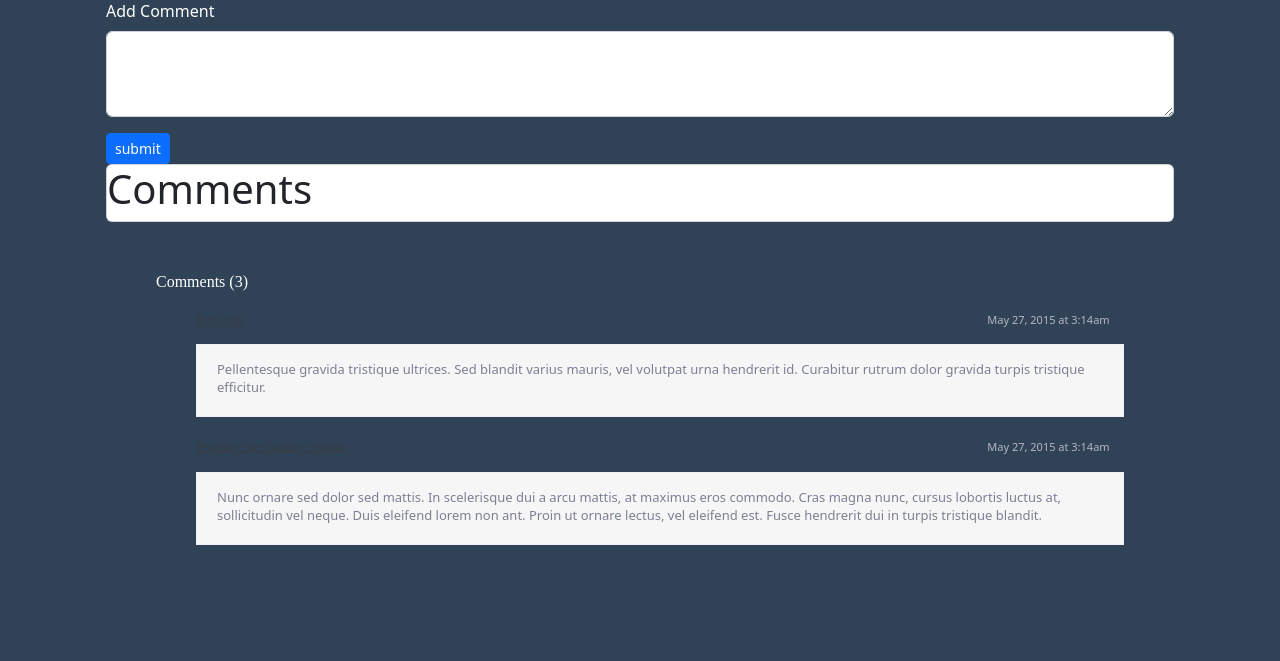
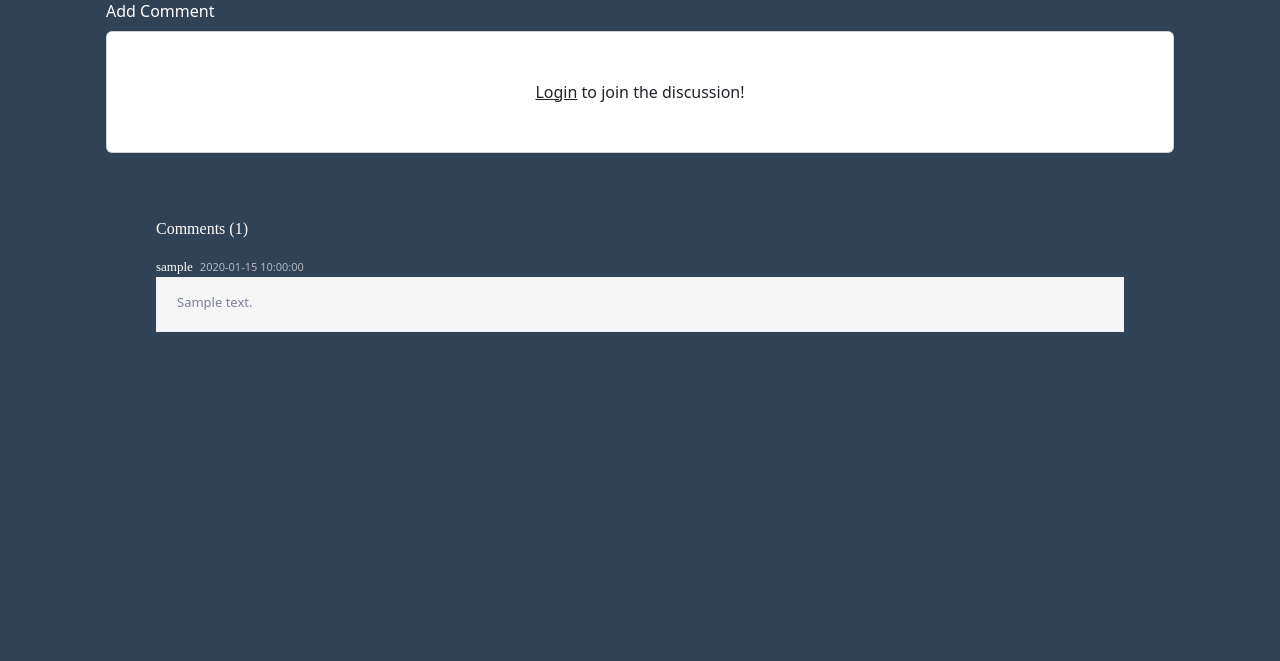
Before and after one commit to bconti123/capstone-project-1, a Flask app: template templates/cards/detail.html in a window 1280 px wide. Shown: the part 589-1250 px from the top of the page. After the commit the page ends 921 px from the top, so only its background shows below. Run offline with Flask 3, Linux system fonts and the light colour scheme; tables that the repository leaves empty hold one stand-in row (values such as "Sample post"); the template is opened without the code that fills it: values that come from a table or form of the project are taken from there, most other values are stand-ins (such as "Sample title", 1, 10 or a date in 2020); grey boxes are pictures that could not be loaded.

Commit message:
Finished Bootstrap and Comment Section

```diff
--- a/app.py
+++ b/app.py
@@ -1,11 +1,12 @@
 import os
-from flask import Flask, render_template, session, g, flash, redirect, request
+from flask import Flask, render_template, session, g, flash, redirect, request, url_for
 from flask_debugtoolbar import DebugToolbarExtension
 from forms import UserAddForm, LoginForm
-from models import db, connect_db, User, View
+from models import db, connect_db, User, View, Comment
 from sqlalchemy.exc import IntegrityError
 from ygo import find_card_desc, find_card_id, search_card
 from math import ceil
+from datetime import datetime
 
 CURR_USER_KEY = 'curr_user'
 CURR_LOGIN_KEY = 'curr_login_user'
@@ -166,4 +167,29 @@ def card_show(card_id):
 
     views = db.session.query(View).filter_by(card_api_id=card_id).all()
 
-    return render_template('/cards/detail.html', data=card, desc_list=desc_list, views=views)
+    com_list = db.session.query(Comment).filter_by(card_api_id=card_id).all()
+
+    for comment in com_list:
+        comment.created_at = comment.created_at.strftime('%B %d, %Y - %I:%M %p')
+
+    return render_template('/cards/detail.html',
+                           data=card,
+                           desc_list=desc_list,
+                           views=views,
+                           com_list=com_list)
+
+@app.route('/cards/<int:card_id>/add_comment', methods=['POST'])
+def add_commment(card_id):
+    """ User adds Comment """
+
+    if not g.user:
+        flash('Access unauthorized.', 'danger')
+        return redirect(url_for('card_show', card_id=card_id))
+
+    context = request.form['comment']
+    comment = Comment(card_api_id=card_id,
+                        user_id=g.user.id,
+                        context=context)
+    db.session.add(comment)
+    db.session.commit()
+    return redirect(url_for('card_show', card_id=card_id))
--- a/static/css/app.css
+++ b/static/css/app.css
@@ -55,7 +55,7 @@ body {
 }
 
 .be-comment-content {
-  margin-left: 40px;
+  /* margin-left: 30px; */
 }
 
 .be-comment-content span {
--- a/templates/include/comments.html
+++ b/templates/include/comments.html
@@ -1,65 +1,46 @@
-<form>
+<form action="/cards/{{data[0].id}}/add_comment" method="POST">
   <div class="row mt-3">
     <div class="col">
       <div class="form-group">
         <div class="mb-3">
-          <label for="comment" class="form-label text-white"
-            >Add Comment</label
-          >
+          <label for="comment" class="form-label text-white">Add Comment</label>
+          {% if 'curr_login_user' is not in session %}
+          <div class="card">
+            <span class=" text-center pt-5 pb-5"><a href="/users/login" class="link-dark">Login</a> to join the discussion!</span>
+          </div>
+          {% else %}
           <textarea
             class="form-control"
             id="comment"
+            name="comment"
             rows="3"
           ></textarea>
+          <button class="btn btn-primary btn-sm mt-3">submit</button>
+          {% endif %}
         </div>
       </div>
     </div>
-
   </div>
-  <button class="btn btn-primary btn-sm">submit</button>
 </form>
-<div class="card">
-    <h1 class="card-title">Comments</h1>
-</div>
 
 <div class="be-comment-block">
-  <h1 class="comments-title">Comments (3)</h1>
+  {% if com_list | length == 0 %}
+  <h1 class="comments-title">No Comment</h1>
+  {% else %}
+  <h1 class="comments-title">Comments ({{ com_list | length }})</h1>
   <div class="be-comment">
-    <div class="be-img-comment"></div>
-    <div class="be-comment-content">
-      <span class="be-comment-name">
-        <a href="blog-detail-2.html">Ravi Sah</a>
-      </span>
-      <span class="be-comment-time">
-        <i class="fa fa-clock-o"></i>
-        May 27, 2015 at 3:14am
-      </span>
+    {% for comment in com_list %}
+    <!-- <div class="be-img-comment"></div> -->
 
-      <p class="be-comment-text">
-        Pellentesque gravida tristique ultrices. Sed blandit varius mauris, vel
-        volutpat urna hendrerit id. Curabitur rutrum dolor gravida turpis
-        tristique efficitur.
-      </p>
-    </div>
+    <span class="be-comment-name text-white">{{comment.user.username}}</span>
+    <span class="be-comment-time">
+      <i class="fa fa-clock-o"></i>
+      {{ comment.created_at }}
+    </span>
+
+    <p class="be-comment-text">{{ comment.context }}</p>
+
+    {% endfor %}
   </div>
-
-  <div class="be-comment">
-    <div class="be-img-comment"></div>
-    <div class="be-comment-content">
-      <span class="be-comment-name">
-        <a href="blog-detail-2.html">Phoenix, the Creative Studio</a>
-      </span>
-      <span class="be-comment-time">
-        <i class="fa fa-clock-o"></i>
-        May 27, 2015 at 3:14am
-      </span>
-      <p class="be-comment-text">
-        Nunc ornare sed dolor sed mattis. In scelerisque dui a arcu mattis, at
-        maximus eros commodo. Cras magna nunc, cursus lobortis luctus at,
-        sollicitudin vel neque. Duis eleifend lorem non ant. Proin ut ornare
-        lectus, vel eleifend est. Fusce hendrerit dui in turpis tristique
-        blandit.
-      </p>
-    </div>
-  </div>
+  {% endif %}
 </div>
```
